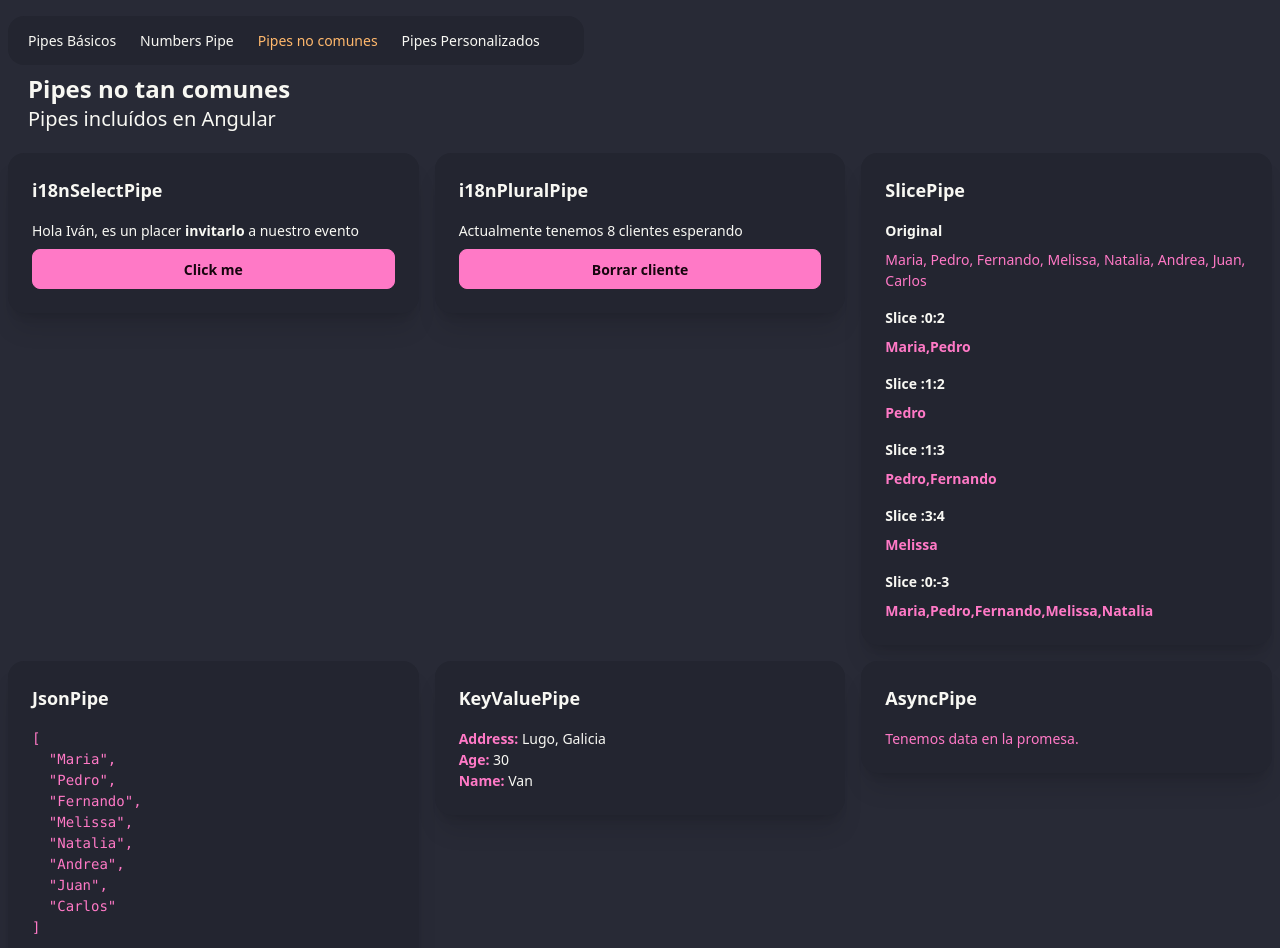
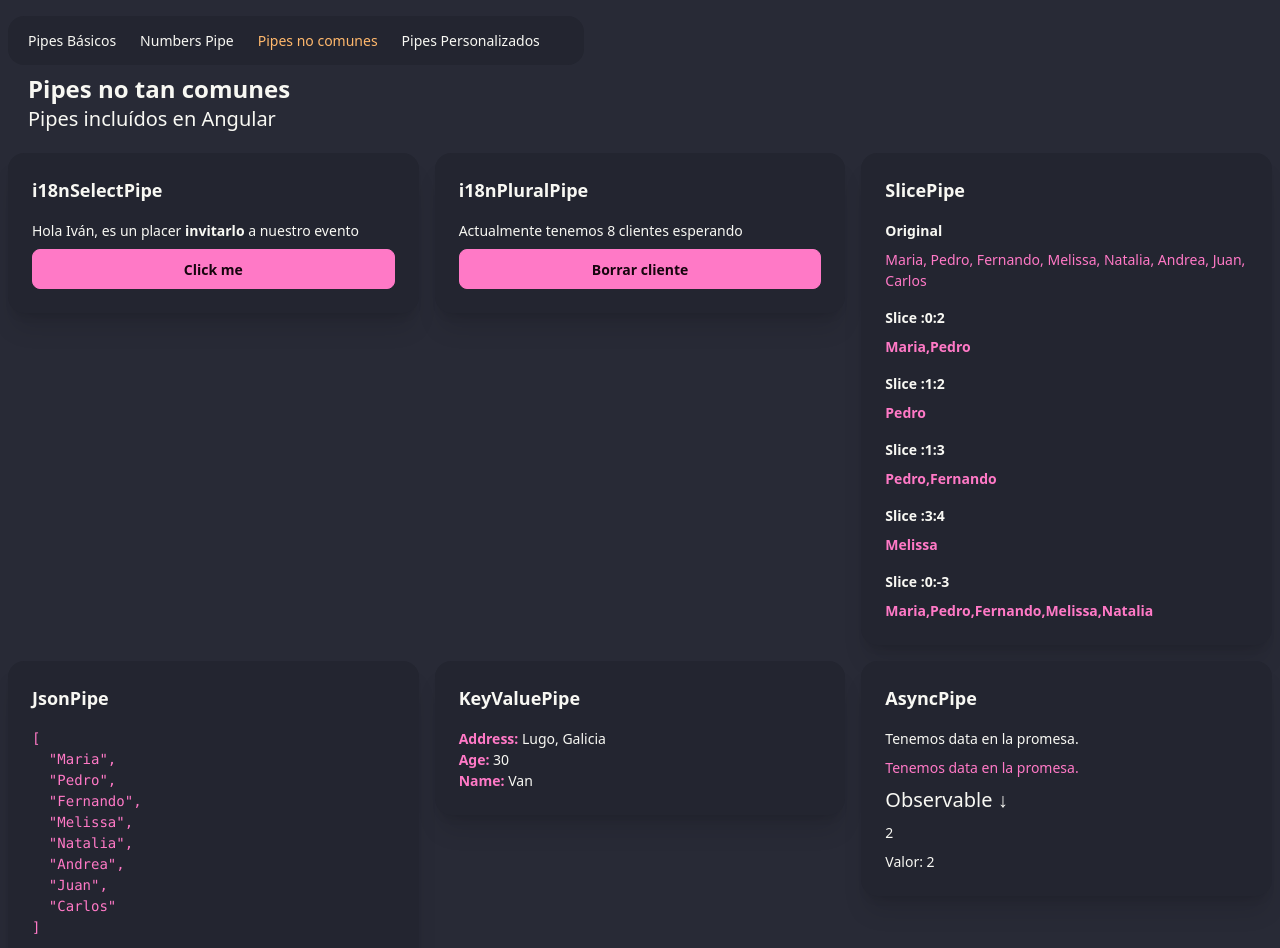
Before and after one commit to Ivanlopez-dev/pipes-app, an Angular app: page /uncommon in a window 1280 px wide. Shown: the top 948 px of the page. Built offline with nearby package versions, Linux system fonts and the light colour scheme.

Commit message:
add: ⚡ async pipe with observables

```diff
--- a/src/app/pages/uncommon-page/uncommon-page.component.html
+++ b/src/app/pages/uncommon-page/uncommon-page.component.html
@@ -64,7 +64,7 @@
 
   <app-card title="AsyncPipe">
     <!-- Traditional Promise Way -->
-    <!-- <p>{{ promiseValue | async }}</p> -->
+    <p>{{ promiseValue | async }}</p>
 
     @if (promiseValue | async; as value) {
     <p class="text-primary">{{ value }}</p>
@@ -73,5 +73,17 @@
     @else {
     <p class="text-accent">Espere por favor...</p>
     }
+
+    <!--  -->
+    <h3 class="text-xl">Observable &DownArrow;</h3>
+    <p>{{ myObservableTimer | async }}</p>
+
+    @if (myObservableTimer | async; as value) {
+    <p>Valor: {{ value }}</p>
+    }
+    <!--  -->
+    @else {
+    <p>Esperando primer valor</p>
+    }
   </app-card>
 </div>
--- a/src/app/pages/uncommon-page/uncommon-page.component.ts
+++ b/src/app/pages/uncommon-page/uncommon-page.component.ts
@@ -2,6 +2,7 @@ import { Component, signal } from '@angular/core';
 import { AsyncPipe, I18nPluralPipe, I18nSelectPipe, JsonPipe, KeyValuePipe, SlicePipe, TitleCasePipe, UpperCasePipe } from '@angular/common';
 
 import { CardComponent } from "../../components/card/card.component";
+import { interval, map, tap } from 'rxjs';
 
 const client1 = {
   name: 'Iván',
@@ -79,4 +80,10 @@ export default class UncommonPageComponent {
       console.log('Promesa finalizada');
     }, 3500);
   });
+
+  // Async Pipe with Observable
+  myObservableTimer = interval(2000).pipe(
+    map((value) => value + 1),
+    tap((value) => console.log('tap:', value))
+  );
 }
```
